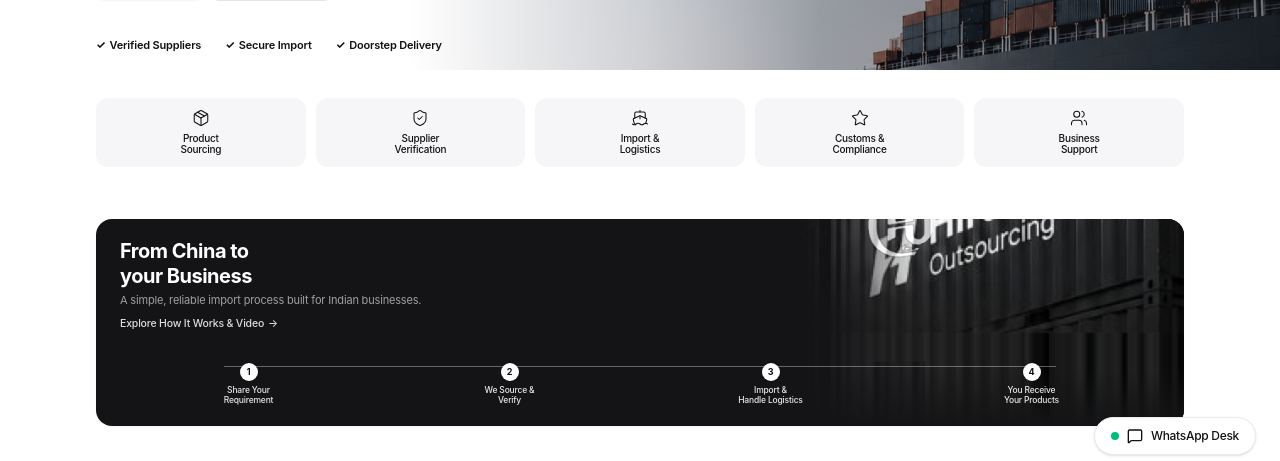
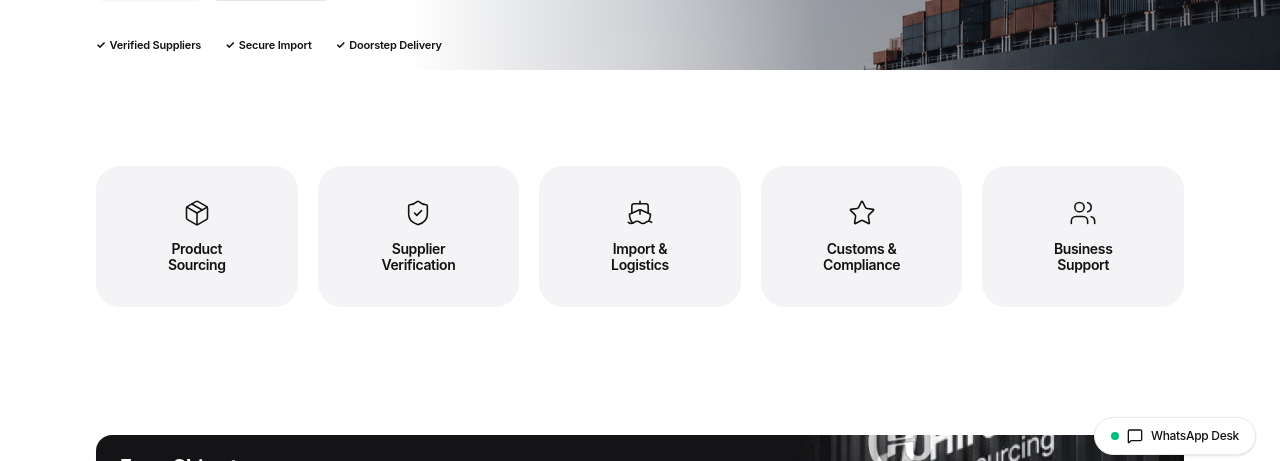
Before and after one commit to Syed-shan46/hira-outsourcing-, a React (Vite) app: page / in a window 1280 px wide. Shown: the part 321-782 px from the top of the page. Built offline with nearby package versions, Linux system fonts and the light colour scheme; no server answers.

Commit message:
style(services): increase top and bottom spacing and refine 5-card rounded visual layout to match design reference

```diff
--- a/src/components/ServicesSection.tsx
+++ b/src/components/ServicesSection.tsx
@@ -37,24 +37,24 @@ export const ServicesSection: React.FC = () => {
   ];
 
   return (
-    <section className="py-5 sm:py-7 bg-white" id="services">
-      <div className="max-w-6xl mx-auto px-2.5 sm:px-6 lg:px-8">
+    <section className="pt-8 pb-10 sm:pt-14 sm:pb-16 md:pt-18 md:pb-20 lg:pt-24 lg:pb-26 bg-white" id="services">
+      <div className="max-w-6xl mx-auto px-3 sm:px-6 lg:px-8">
 
-        {/* 5 Minimal Cards in a 5-column grid */}
-        <div className="grid grid-cols-5 gap-1 sm:gap-2.5">
+        {/* 5 Minimal Horizontal Cards in a 5-column grid */}
+        <div className="grid grid-cols-5 gap-2 sm:gap-3 md:gap-4 lg:gap-5">
           {services.map((srv, idx) => {
             const Icon = srv.icon;
             return (
               <Link
                 key={idx}
                 to={srv.href}
-                className="py-2 px-1 sm:py-2.5 sm:px-2 rounded-xl bg-[#F6F6F8] hover:bg-[#EFEFF1] border border-transparent hover:border-[#EAEAEA] transition-all duration-150 flex flex-col items-center justify-center text-center cursor-pointer group"
+                className="py-4 px-2 sm:py-6 sm:px-3 md:py-8 md:px-4 rounded-2xl sm:rounded-3xl bg-[#F4F4F6] hover:bg-[#EAEBED] border border-transparent hover:border-[#E2E2E6] transition-all duration-200 flex flex-col items-center justify-center text-center cursor-pointer group hover:-translate-y-0.5 shadow-none"
               >
-                <div className="mb-1 sm:mb-1.5 text-[#111111]">
-                  <Icon className="w-3.5 h-3.5 sm:w-4.5 sm:h-4.5 stroke-[1.4]" />
+                <div className="mb-2 sm:mb-3 md:mb-3.5 text-[#111111] group-hover:scale-105 transition-transform duration-200">
+                  <Icon className="w-5 h-5 sm:w-6 sm:h-6 md:w-7 md:h-7 stroke-[1.35]" />
                 </div>
 
-                <div className="text-[8px] sm:text-[9.5px] md:text-[10px] font-medium text-[#111111] leading-[1.15] tracking-tight group-hover:text-black">
+                <div className="text-[10px] sm:text-xs md:text-[13px] lg:text-sm font-medium sm:font-semibold text-[#111111] leading-[1.2] tracking-tight group-hover:text-black">
                   <span>{srv.titleLine1}</span>
                   <br />
                   <span>{srv.titleLine2}</span>
```
